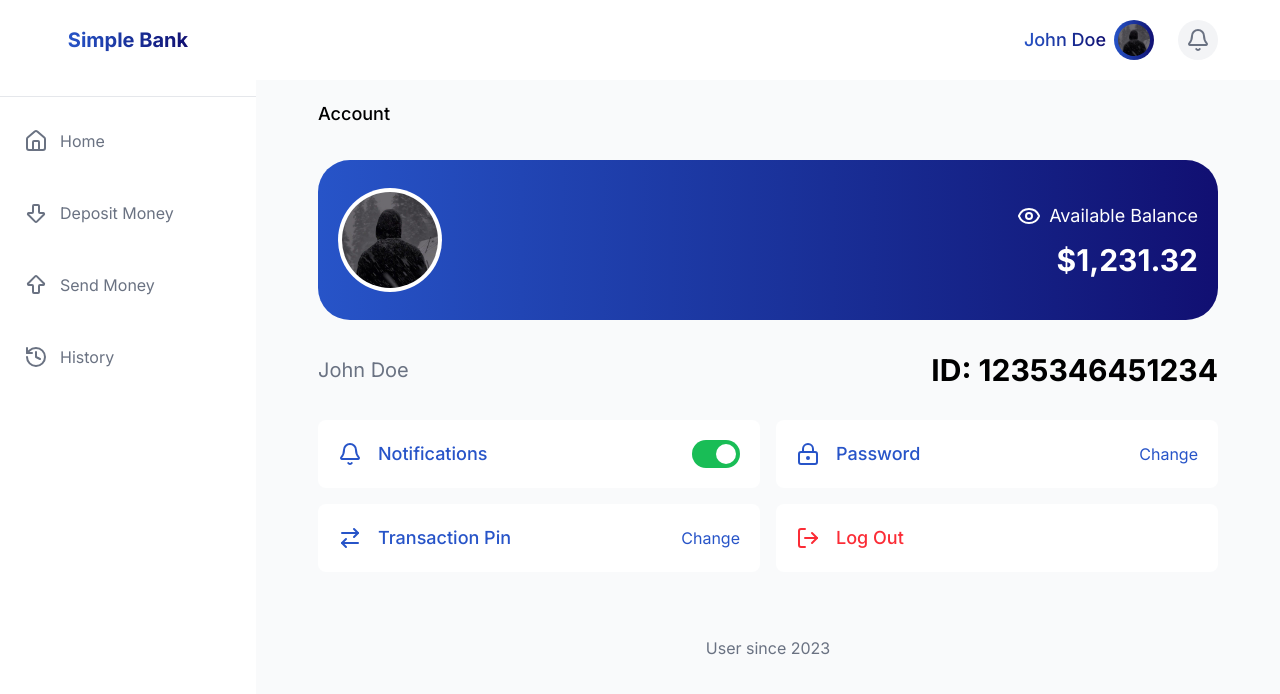
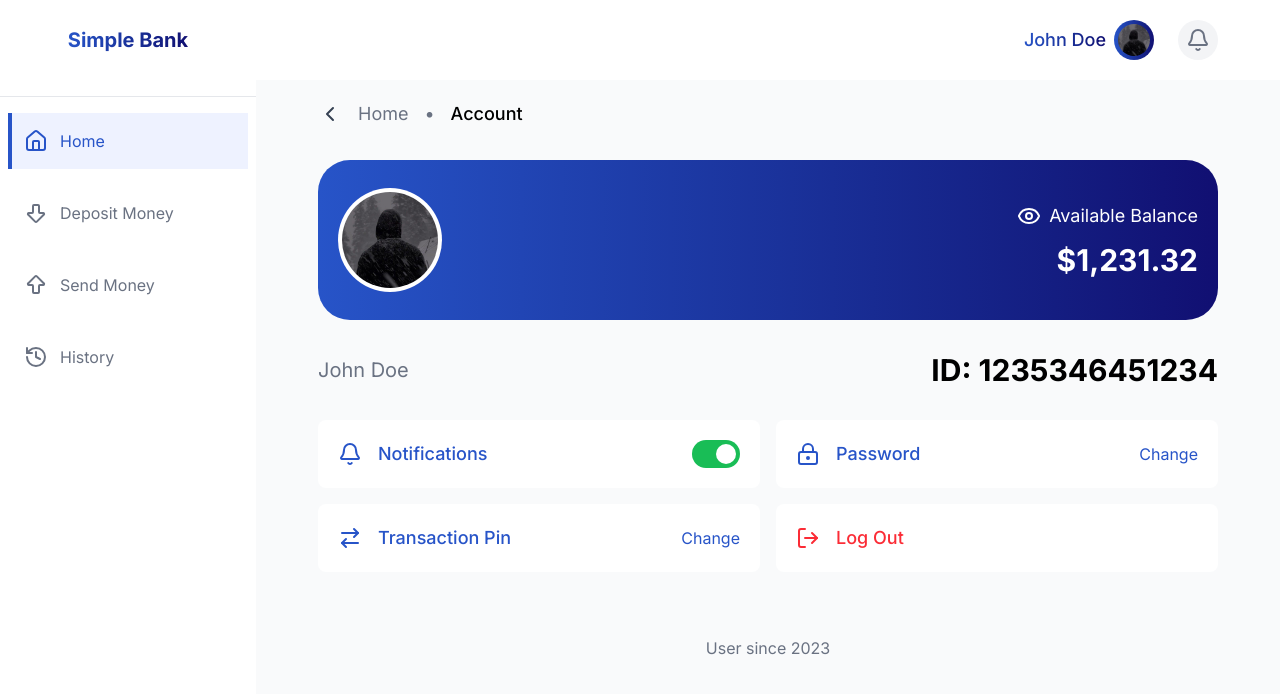
Before and after one commit to regmysss/simple_bank, a Next.js app: page /home/account in a window 1280 px wide. Shown: the top 694 px of the page. Built offline with nearby package versions, Linux system fonts and the light colour scheme.

Commit message:
Add Breadcrumb component and integrate into multiple pages; implement formatSegment utility for breadcrumb formatting

```diff
--- a/src/app/(app)/deposit-money/page.tsx
+++ b/src/app/(app)/deposit-money/page.tsx
@@ -1,5 +1,10 @@
+import Breadcrumb from "@/components/ui/Breadcrumb";
+
 export default function Page() {
     return (
-        <div></div>
+        <div className="flex flex-col gap-8 w-full">
+            <Breadcrumb />
+
+        </div>
     );
 }
--- a/src/app/(app)/home/account/page.tsx
+++ b/src/app/(app)/home/account/page.tsx
@@ -1,10 +1,11 @@
 import AccountBanner from "@/components/ui/AccountBanner";
+import Breadcrumb from "@/components/ui/Breadcrumb";
 import { ArrowRightLeft, Bell, LockKeyhole, LogOut } from "lucide-react";
 
 export default function Page() {
     return (
         <div className="flex flex-col gap-8 w-full">
-            <h2 className="text-lg font-medium">Account</h2>
+            <Breadcrumb />
             <AccountBanner isWelcome={false} />
             <section className="flex items-center justify-between">
                 <h3 className="text-xl text-gray-500">John Doe</h3>
--- a/src/app/(app)/home/page.tsx
+++ b/src/app/(app)/home/page.tsx
@@ -1,4 +1,5 @@
 import AccountBanner from "@/components/ui/AccountBanner";
+import Breadcrumb from "@/components/ui/Breadcrumb";
 import RecentTransactionItem from "@/components/ui/TransactionItem";
 import { HISTORY } from "@/shared/constants/history";
 import { PAGES } from "@/shared/constants/routes";
@@ -7,7 +8,7 @@ import Link from "next/link";
 export default function Page() {
     return (
         <div className="flex flex-col gap-8 w-full">
-            <h2 className="text-lg font-medium">Home</h2>
+            <Breadcrumb />
             <AccountBanner />
             <section>
                 <div className="flex items-center justify-between mb-8">
--- a/src/components/layout/Navigation.tsx
+++ b/src/components/layout/Navigation.tsx
@@ -5,6 +5,8 @@ import { usePathname } from "next/navigation";
 
 export default function Navigation() {
     const pathname = usePathname();
+
+    const rootPath = `/${pathname.split('/').filter(Boolean)[0]}`;
 
     return (
         <aside className="flex flex-col items-center bg-white w-64">
@@ -18,10 +20,10 @@ export default function Navigation() {
                 <ul className="flex flex-col gap-4">
                     {
                         NAVIGATION.map((item) => (
-                            <li key={item.name} className={`relative ${pathname === item.link ? 'bg-[#EEF2FF] before:content-[""] before:absolute before:top-0 before:left-0 before:h-full before:w-1 before:bg-[#2754C8]' : ''}`}>
+                            <li key={item.name} className={`relative ${rootPath === item.link ? 'bg-[#EEF2FF] before:content-[""] before:absolute before:top-0 before:left-0 before:h-full before:w-1 before:bg-[#2754C8]' : ''}`}>
                                 <Link
                                     href={item.link}
-                                    className={`flex items-center gap-3 p-4 ${pathname === item.link ? 'text-[#2754C8]' : 'text-gray-500'}`}
+                                    className={`flex items-center gap-3 p-4 ${rootPath === item.link ? 'text-[#2754C8]' : 'text-gray-500'}`}
                                 >
                                     <item.icon />
                                     <span>{item.name}</span>
--- a/src/components/ui/Breadcrumb.tsx
+++ b/src/components/ui/Breadcrumb.tsx
@@ -1,10 +1,44 @@
 'use client'
-import { usePathname } from "next/navigation";
+import formatSegment from "@/utils/formatSegment";
+import { ChevronLeft } from "lucide-react";
+import { usePathname, useRouter } from "next/navigation";
+import { Fragment } from "react";
 
 export default function Breadcrumb() {
     const pathname = usePathname();
+    const router = useRouter();
+
+    const segments = pathname.split('/').filter(Boolean).map(formatSegment);
+
+    if (segments.length === 1)
+        return <h2 className="text-black text-lg font-medium">{segments[0]}</h2>
 
     return (
-        <div></div>
+        <section className="flex items-center gap-4">
+            <button
+                className="text-gray-700 cursor-pointer"
+                onClick={() => router.back()}
+            >
+                <ChevronLeft />
+            </button>
+            <h2 className="flex items-center gap-4 text-lg">
+                {
+                    segments.map((segment, index) => (
+                        <Fragment key={index}>
+                            <span
+
+                                className={index < segments.length - 1 ? "text-gray-500" : "text-black font-medium"}
+                            >
+                                {segment}
+                            </span>
+                            {
+                                index < segments.length - 1 &&
+                                <span className="text-gray-500">•</span>
+                            }
+                        </Fragment>
+                    ))
+                }
+            </h2>
+        </section>
     )
 }
--- a/src/components/ui/TransactionItem.tsx
+++ b/src/components/ui/TransactionItem.tsx
@@ -8,8 +8,8 @@ export default function RecentTransactionItem({ transaction }: { transaction: IT
                 <div className="size-11 flex items-center justify-center rounded-full bg-[#EEF2FF]">
                     {
                         transaction.type === 'deposit'
-                            ? (<ArrowBigDown className="text-[#19BD56]" />)
-                            : (<ArrowBigUp className="text-[#2754C8]" />)
+                            ? (<ArrowBigDown className="text-[#19BD56] size-8" />)
+                            : (<ArrowBigUp className="text-[#2754C8] size-8" />)
                     }
                 </div>
                 <div>
--- /dev/null
+++ b/src/utils/formatSegment.ts
@@ -0,0 +1,12 @@
+const UPPERCASE_WORDS = ['atm'];
+
+export default function formatSegment(segment: string): string {
+    return segment
+        .split('-')
+        .map(word =>
+            UPPERCASE_WORDS.includes(word)
+                ? word.toUpperCase()
+                : word.charAt(0).toUpperCase() + word.slice(1)
+        )
+        .join(' ');
+}
```
